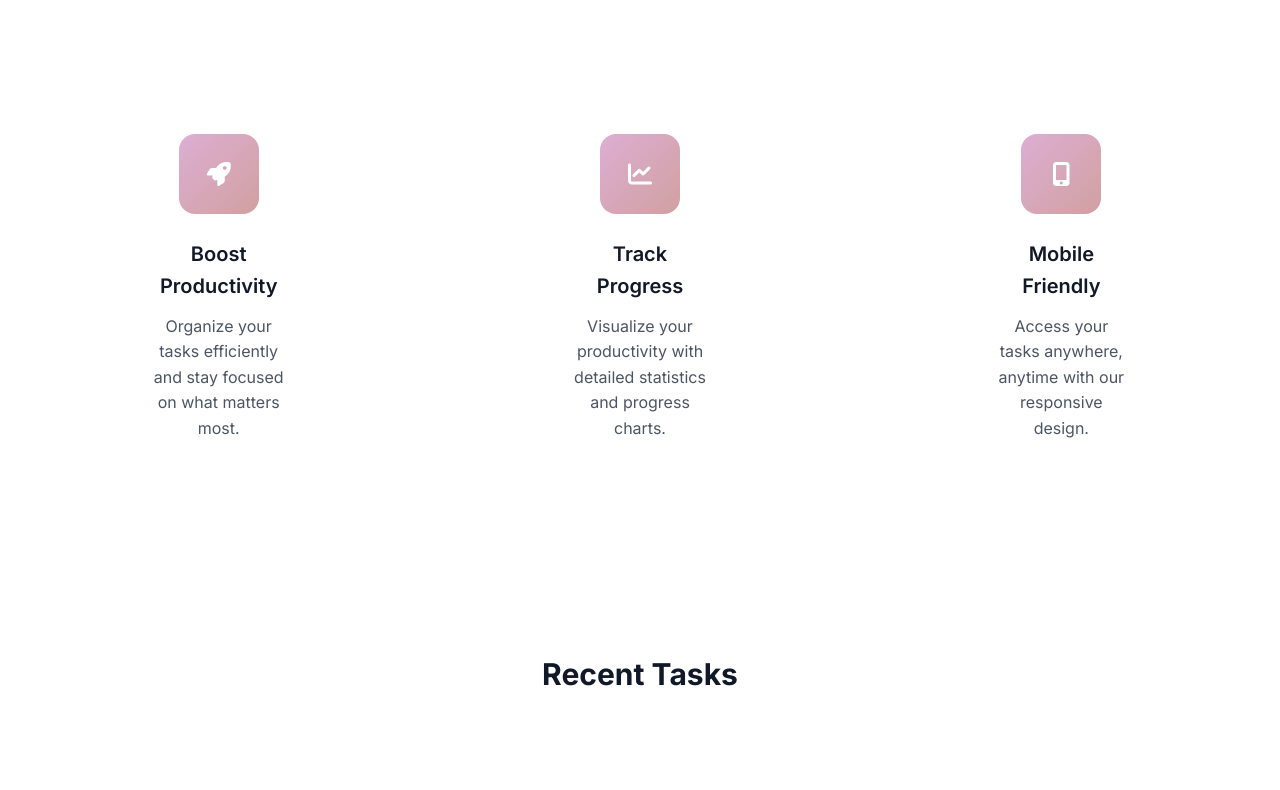
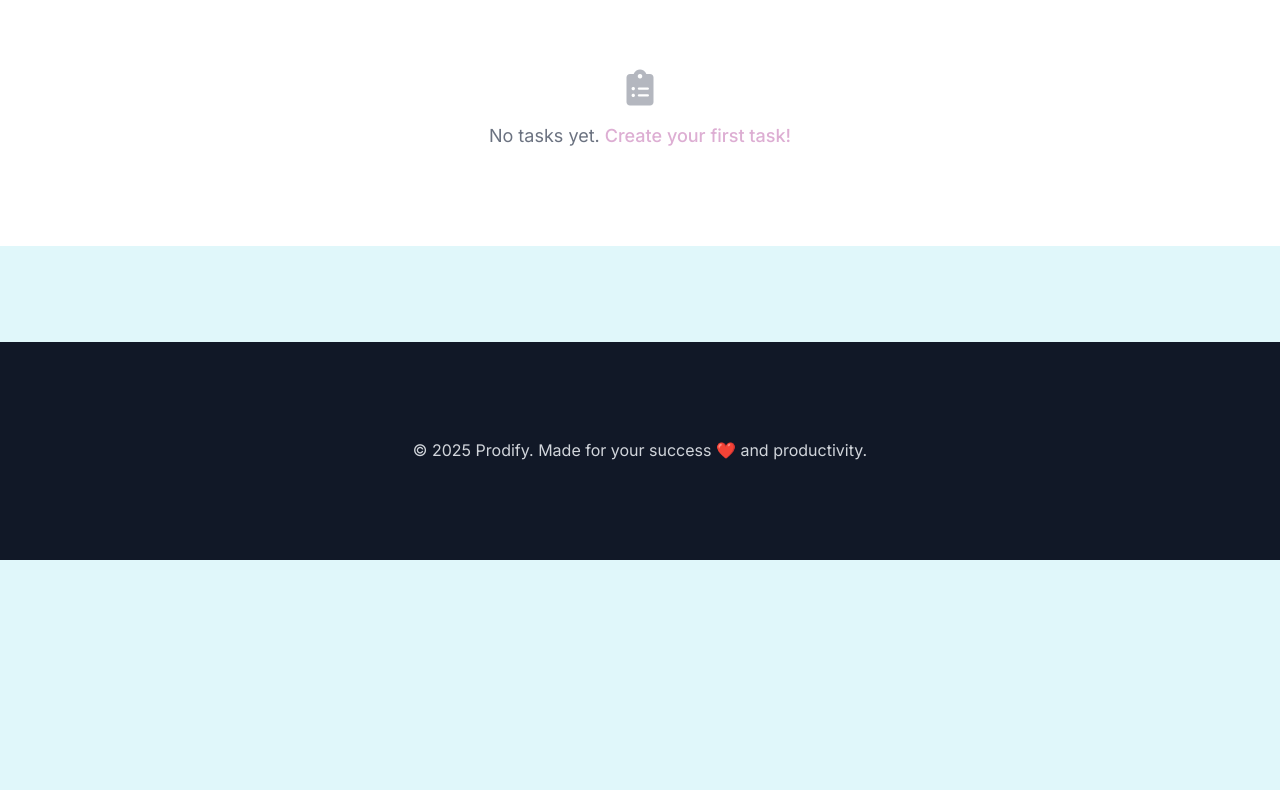
Before and after one commit to AnuuDumjan/Interactive-web-app, a website built with Vite: page index.html in a window 1280 px wide. Shown: the part 727-1517 px from the top of the page. After the commit the page ends 1287 px from the top, so only its background shows below. Built offline with nearby package versions, Linux system fonts and the light colour scheme; files whose address does not match are found by name.

Commit message:
Removed 'Why Choose Prodify?' features section from homepage

```diff
--- a/index.html
+++ b/index.html
@@ -87,35 +87,6 @@
             </div>
         </section>
 
-        <section class="features">
-            <div class="container">
-                <h2 class="section-title">Why Choose Prodify?</h2>
-                <div class="features-grid">
-                    <div class="feature-card">
-                        <div class="feature-icon">
-                            <i class="fas fa-rocket"></i>
-                        </div>
-                        <h3>Boost Productivity</h3>
-                        <p>Organize your tasks efficiently and stay focused on what matters most.</p>
-                    </div>
-                    <div class="feature-card">
-                        <div class="feature-icon">
-                            <i class="fas fa-chart-line"></i>
-                        </div>
-                        <h3>Track Progress</h3>
-                        <p>Visualize your productivity with detailed statistics and progress charts.</p>
-                    </div>
-                    <div class="feature-card">
-                        <div class="feature-icon">
-                            <i class="fas fa-mobile-alt"></i>
-                        </div>
-                        <h3>Mobile Friendly</h3>
-                        <p>Access your tasks anywhere, anytime with our responsive design.</p>
-                    </div>
-                </div>
-            </div>
-        </section>
-
         <section class="recent-tasks">
             <div class="container">
                 <h2 class="section-title">Recent Tasks</h2>
```
